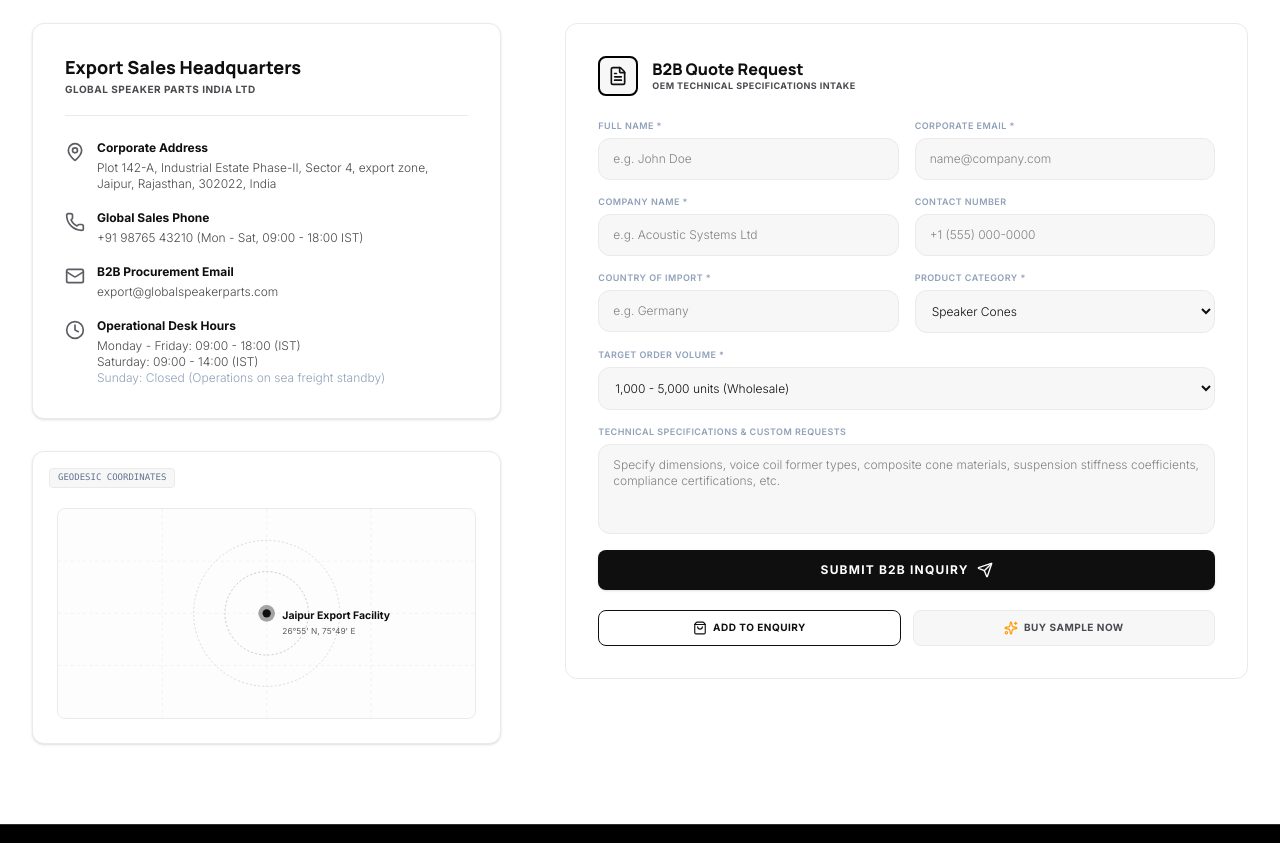
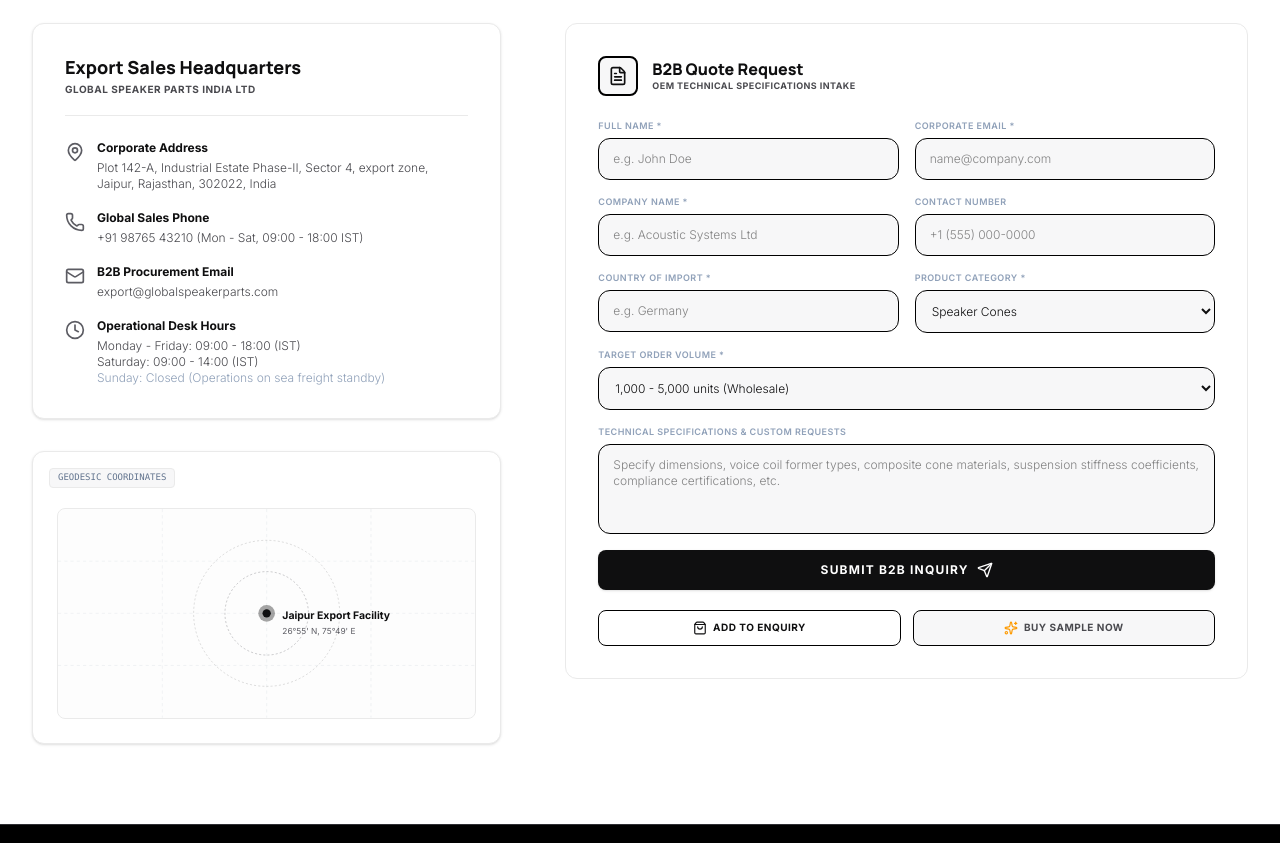
Before and after one commit to zaidthisside/globalspeakerparts, a Next.js app: page /contact in a window 1280 px wide. Shown: the part 420-1263 px from the top of the page. Built offline with nearby package versions, Linux system fonts and the light colour scheme.

Commit message:
style: set all InquiryForm input, select, textarea, and button borders to black

```diff
--- a/src/components/InquiryForm.tsx
+++ b/src/components/InquiryForm.tsx
@@ -194,7 +194,7 @@
         </p>
         <button
           onClick={() => setSubmitted(false)}
-          className="text-xs font-semibold tracking-wider bg-[#F7F7F8] hover:bg-[#E8E8EA] text-[#0F0F10] border border-[#EAEAEA] rounded-lg px-5 py-3 transition-all duration-150 cursor-pointer hover:text-accent-cyan hover:border-accent-cyan"
+          className="text-xs font-semibold tracking-wider bg-[#F7F7F8] hover:bg-[#E8E8EA] text-[#0F0F10] border border-black rounded-lg px-5 py-3 transition-all duration-150 cursor-pointer hover:text-accent-cyan hover:border-accent-cyan"
         >
           SUBMIT ANOTHER SPECIFICATION
         </button>
@@ -235,7 +235,7 @@
               required
               value={formData.name}
               onChange={handleChange}
-              className="bg-[#F7F7F8] border border-[#EAEAEA] rounded-premium px-3.5 py-3 text-[#0F0F10] outline-none focus:border-accent-cyan focus:bg-white transition-all font-light font-sans"
+              className="bg-[#F7F7F8] border border-black rounded-premium px-3.5 py-3 text-[#0F0F10] outline-none focus:border-accent-cyan focus:bg-white transition-all font-light font-sans"
               placeholder="e.g. John Doe"
             />
           </div>
@@ -249,7 +249,7 @@
               required
               value={formData.email}
               onChange={handleChange}
-              className="bg-[#F7F7F8] border border-[#EAEAEA] rounded-premium px-3.5 py-3 text-[#0F0F10] outline-none focus:border-accent-cyan focus:bg-white transition-all font-light font-sans"
+              className="bg-[#F7F7F8] border border-black rounded-premium px-3.5 py-3 text-[#0F0F10] outline-none focus:border-accent-cyan focus:bg-white transition-all font-light font-sans"
               placeholder="name@company.com"
             />
           </div>
@@ -266,7 +266,7 @@
               required
               value={formData.company}
               onChange={handleChange}
-              className="bg-[#F7F7F8] border border-[#EAEAEA] rounded-premium px-3.5 py-3 text-[#0F0F10] outline-none focus:border-accent-cyan focus:bg-white transition-all font-light font-sans"
+              className="bg-[#F7F7F8] border border-black rounded-premium px-3.5 py-3 text-[#0F0F10] outline-none focus:border-accent-cyan focus:bg-white transition-all font-light font-sans"
               placeholder="e.g. Acoustic Systems Ltd"
             />
           </div>
@@ -279,7 +279,7 @@
               name="phone"
               value={formData.phone}
               onChange={handleChange}
-              className="bg-[#F7F7F8] border border-[#EAEAEA] rounded-premium px-3.5 py-3 text-[#0F0F10] outline-none focus:border-accent-cyan focus:bg-white transition-all font-light font-sans"
+              className="bg-[#F7F7F8] border border-black rounded-premium px-3.5 py-3 text-[#0F0F10] outline-none focus:border-accent-cyan focus:bg-white transition-all font-light font-sans"
               placeholder="+1 (555) 000-0000"
             />
           </div>
@@ -296,7 +296,7 @@
               required
               value={formData.country}
               onChange={handleChange}
-              className="bg-[#F7F7F8] border border-[#EAEAEA] rounded-premium px-3.5 py-3 text-[#0F0F10] outline-none focus:border-accent-cyan focus:bg-white transition-all font-light font-sans"
+              className="bg-[#F7F7F8] border border-black rounded-premium px-3.5 py-3 text-[#0F0F10] outline-none focus:border-accent-cyan focus:bg-white transition-all font-light font-sans"
               placeholder="e.g. Germany"
             />
           </div>
@@ -309,7 +309,7 @@
               required
               value={formData.category}
               onChange={handleChange}
-              className="bg-[#F7F7F8] border border-[#EAEAEA] rounded-premium px-3 py-3 text-[#0F0F10] outline-none focus:border-accent-cyan focus:bg-white transition-all cursor-pointer font-light font-sans"
+              className="bg-[#F7F7F8] border border-black rounded-premium px-3 py-3 text-[#0F0F10] outline-none focus:border-accent-cyan focus:bg-white transition-all cursor-pointer font-light font-sans"
             >
               {categories.map((cat) => (
                 <option key={cat} value={cat}>
@@ -329,7 +329,7 @@
             required
             value={formData.quantity}
             onChange={handleChange}
-            className="bg-[#F7F7F8] border border-[#EAEAEA] rounded-premium px-3 py-3 text-[#0F0F10] outline-none focus:border-accent-cyan focus:bg-white transition-all cursor-pointer font-light font-sans"
+            className="bg-[#F7F7F8] border border-black rounded-premium px-3 py-3 text-[#0F0F10] outline-none focus:border-accent-cyan focus:bg-white transition-all cursor-pointer font-light font-sans"
           >
             {quantities.map((qty) => (
               <option key={qty} value={qty}>
@@ -348,7 +348,7 @@
             rows={4}
             value={formData.message}
             onChange={handleChange}
-            className="bg-[#F7F7F8] border border-[#EAEAEA] rounded-premium px-3.5 py-3 text-[#0F0F10] outline-none focus:border-accent-cyan focus:bg-white transition-all resize-none font-light font-sans"
+            className="bg-[#F7F7F8] border border-black rounded-premium px-3.5 py-3 text-[#0F0F10] outline-none focus:border-accent-cyan focus:bg-white transition-all resize-none font-light font-sans"
             placeholder="Specify dimensions, voice coil former types, composite cone materials, suspension stiffness coefficients, compliance certifications, etc."
           />
         </div>
@@ -384,7 +384,7 @@
           <button
             type="button"
             onClick={handleAddToEnquiry}
-            className="inline-flex items-center justify-center py-2.5 px-2.5 text-[10px] font-bold tracking-wider text-[#0F0F10] bg-white hover:bg-[#F7F7F8] border border-[#0F0F10] hover:border-accent-cyan hover:text-accent-cyan rounded-lg transition-all duration-150 cursor-pointer uppercase font-sans"
+            className="inline-flex items-center justify-center py-2.5 px-2.5 text-[10px] font-bold tracking-wider text-[#0F0F10] bg-white hover:bg-[#F7F7F8] border border-black hover:border-accent-cyan hover:text-accent-cyan rounded-lg transition-all duration-150 cursor-pointer uppercase font-sans"
           >
             <ShoppingBag className="w-3.5 h-3.5 mr-1.5 shrink-0" />
             <span>Add to Enquiry</span>
@@ -393,7 +393,7 @@
           <button
             type="button"
             onClick={handleBuySampleNow}
-            className="inline-flex items-center justify-center py-2.5 px-2.5 text-[10px] font-bold tracking-wider text-[#4A4A4F] bg-[#F7F7F8] hover:bg-[#E8E8EA] border border-[#EAEAEA] hover:border-[#0F0F10] hover:text-[#0F0F10] rounded-lg transition-all duration-150 cursor-pointer uppercase font-sans"
+            className="inline-flex items-center justify-center py-2.5 px-2.5 text-[10px] font-bold tracking-wider text-[#4A4A4F] bg-[#F7F7F8] hover:bg-[#E8E8EA] border border-black hover:border-[#0F0F10] hover:text-[#0F0F10] rounded-lg transition-all duration-150 cursor-pointer uppercase font-sans"
           >
             <Sparkles className="w-3.5 h-3.5 mr-1.5 text-amber-500 shrink-0" />
             <span>Buy Sample Now</span>
```
